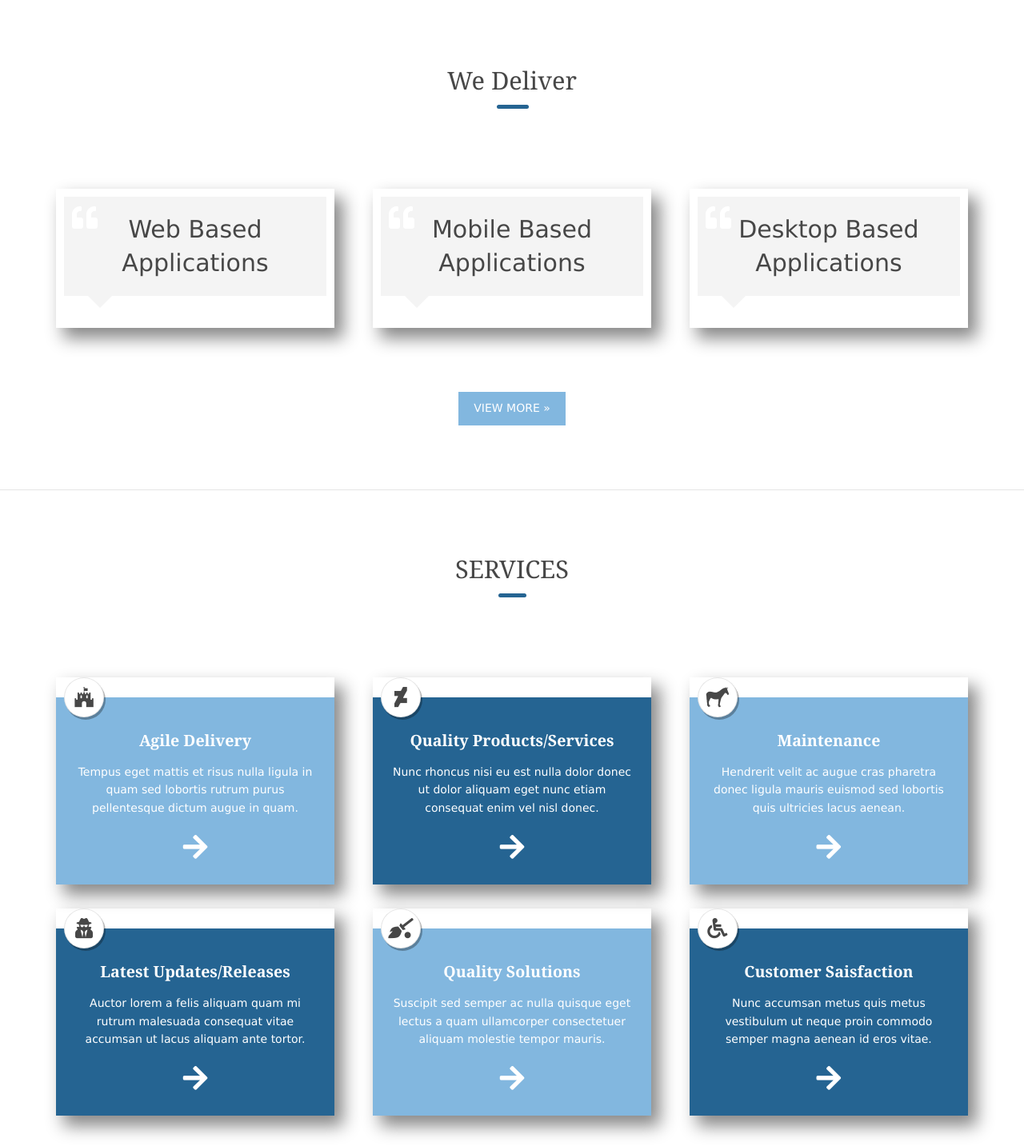
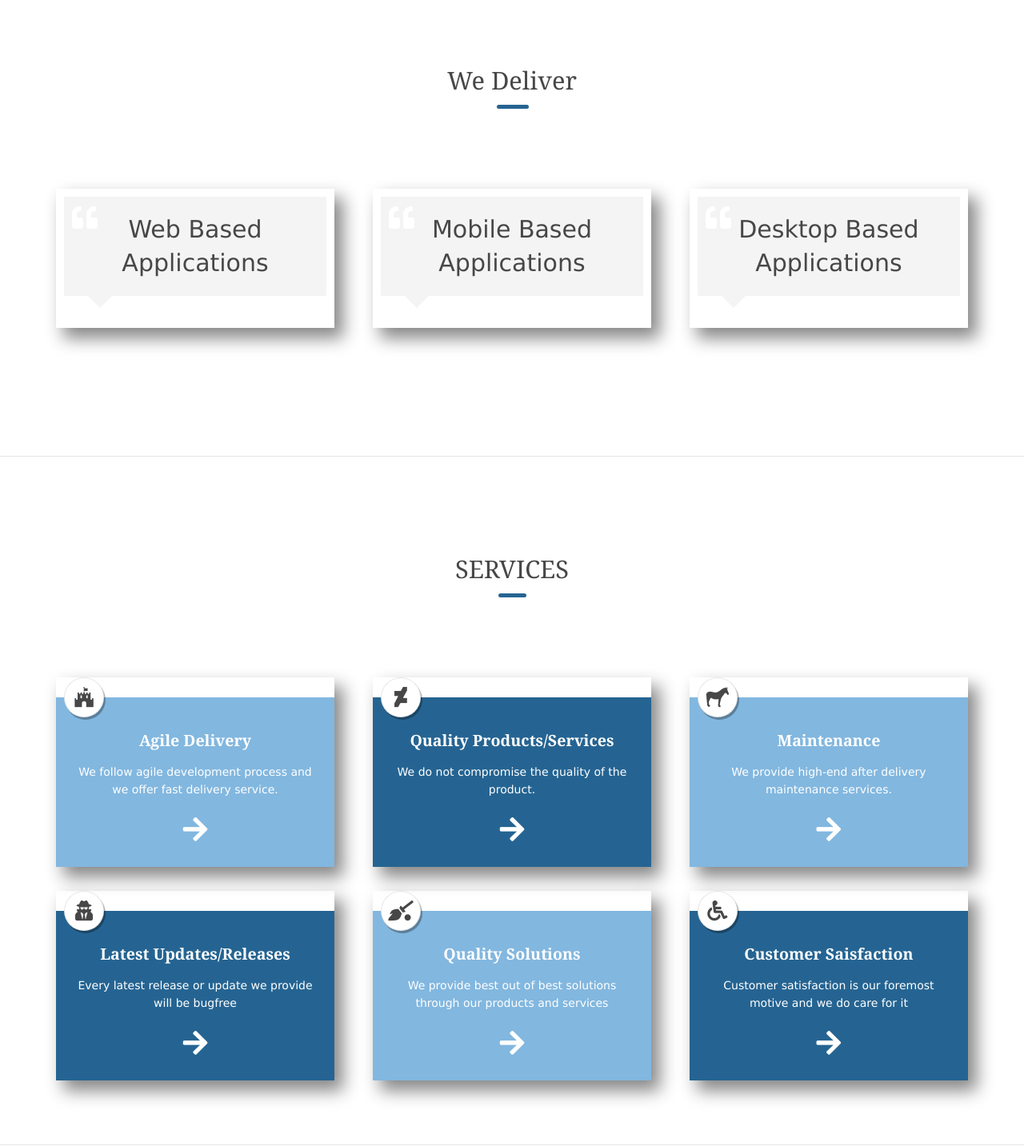
Before and after one commit to panthitesh6410/django-portfolio-1, a Django app: page / in a window 1280 px wide. Shown: the part 2845-4278 px from the top of the page at 80% size. Run offline with Django 3.2, Linux system fonts and the light colour scheme; some libraries are stand-ins or nearby versions.

Commit message:
final touch

```diff
--- a/website/main_app/templates/main_app/index.html
+++ b/website/main_app/templates/main_app/index.html
@@ -50,7 +50,7 @@ Licence URI: https://www.os-templates.com/template-terms
   <header id="header" class="hoc clear">
     <!-- ################################################################################################ -->
     <div id="logo" class="one_quarter first">
-      <h1 class="logoname clear"><a href="index.html"><img src="{% static 'main_app/demo/logo.png' %}" alt="" style='height:160px;'></a></h1>
+      <h1 class="logoname clear"><a href="#"><img src="{% static 'main_app/demo/logo.png' %}" alt="" style='height:160px;'></a></h1>
     </div>
     <div class="three_quarter">
       <ul class="nospace clear">
@@ -78,8 +78,9 @@ Licence URI: https://www.os-templates.com/template-terms
       <ul class="clear" style="font-size:20px;">
         <li class="active" style='margin-right:5%;'><a href="index.html">Home</a></li>
         <li style='margin-right:5%;'><a href="#gallery">Gallery</li>
-        <li style='margin-right:5%;'><a href="#team">Team</a></li>
-        <li style='margin-right:5%;'><a href="#msg">For Contact</a></li>
+          <li style='margin-right:5%;'><a href="#service">Services</a></li>
+          <li style='margin-right:5%;'><a href="#team">Team</a></li>
+        <li style='margin-right:5%;'><a href="#msg">Contact</a></li>
       </ul>
     </nav>
     <!-- ################################################################################################ -->
@@ -190,7 +191,7 @@ Licence URI: https://www.os-templates.com/template-terms
           <blockquote>Desktop Based Applications</blockquote>
         </li>
       </ul>
-      <footer><a class="btn" href="#">View More &raquo;</a></footer>
+      <!-- <footer><a class="btn" href="#">View More &raquo;</a></footer> -->
       <!-- ################################################################################################ -->
     </section>
   </div>
@@ -206,48 +207,48 @@ Licence URI: https://www.os-templates.com/template-terms
   <section id="services" class="hoc container clear">
     <!-- ################################################################################################ -->
     <div class="center btmspace-80" style="margin-top:200px;">
-      <h6 class="heading underline font-x2">SERVICES</h6>
+      <h6 class="heading underline font-x2" id='service'>SERVICES</h6>
     </div>
     <ul class="nospace group">
       <li class="one_third">
         <article><a href="#"><i class="fab fa-fort-awesome"></i></a>
           <h6 class="heading">Agile Delivery</h6>
-          <p>Tempus eget mattis et risus nulla ligula in quam sed lobortis rutrum purus pellentesque dictum augue in quam.</p>
+          <p>We follow agile development process and we offer fast delivery service.</p>
           <footer><a href="#"><i class="fas fa-arrow-right"></i></a></footer>
         </article>
       </li>
       <li class="one_third">
         <article><a href="#"><i class="fab fa-deviantart"></i></a>
           <h6 class="heading">Quality Products/Services</h6>
-          <p>Nunc rhoncus nisi eu est nulla dolor donec ut dolor aliquam eget nunc etiam consequat enim vel nisl donec.</p>
+          <p>We do not compromise the quality of the product. </p>
           <footer><a href="#"><i class="fas fa-arrow-right"></i></a></footer>
         </article>
       </li>
       <li class="one_third">
         <article><a href="#"><i class="fab fa-sticker-mule"></i></a>
           <h6 class="heading">Maintenance</h6>
-          <p>Hendrerit velit ac augue cras pharetra donec ligula mauris euismod sed lobortis quis ultricies lacus aenean.</p>
+          <p>We provide high-end after delivery maintenance services.</p>
           <footer><a href="#"><i class="fas fa-arrow-right"></i></a></footer>
         </article>
       </li>
       <li class="one_third">
         <article><a href="#"><i class="fas fa-user-secret"></i></a>
           <h6 class="heading">Latest Updates/Releases</h6>
-          <p>Auctor lorem a felis aliquam quam mi rutrum malesuada consequat vitae accumsan ut lacus aliquam ante tortor.</p>
+          <p>Every latest release or update we provide will be bugfree</p>
           <footer><a href="#"><i class="fas fa-arrow-right"></i></a></footer>
         </article>
       </li>
       <li class="one_third">
         <article><a href="#"><i class="fas fa-quidditch"></i></a>
           <h6 class="heading">Quality Solutions</h6>
-          <p>Suscipit sed semper ac nulla quisque eget lectus a quam ullamcorper consectetuer aliquam molestie tempor mauris.</p>
+          <p>We provide best out of best solutions through our products and services</p>
           <footer><a href="#"><i class="fas fa-arrow-right"></i></a></footer>
         </article>
       </li>
       <li class="one_third">
         <article><a href="#"><i class="fas fa-wheelchair"></i></a>
           <h6 class="heading">Customer Saisfaction</h6>
-          <p>Nunc accumsan metus quis metus vestibulum ut neque proin commodo semper magna aenean id eros vitae.</p>
+          <p>Customer satisfaction is our foremost motive and we do care for it</p>
           <footer><a href="#"><i class="fas fa-arrow-right"></i></a></footer>
         </article>
       </li>
@@ -389,8 +390,8 @@ Licence URI: https://www.os-templates.com/template-terms
   <footer id="footer" class="hoc clear">
     <!-- ################################################################################################ -->
     <div class="one_quarter first">
-      <h1 class="logoname clear"><a href="index.html"><img src="{% static 'main_app/demo/logo.png' %}" alt="" style='height:160px;'></a></h1>
-      <p class="btmspace-30">Leo scelerisque at imperdiet in volutpat quis turpis praesent sit amet ante sed erat tempor consequat sed ut nibh nullam sagittis nunc a turpis nec [<a href="#">&hellip;</a>]</p>
+      <h1 class="logoname clear"><a href="#"><img src="{% static 'main_app/demo/logo.png' %}" alt="" style='height:160px;'></a></h1>
+      <p class="btmspace-30">Shritech it solutions PVT Ltd provides best quality agile solutions for all<br>We provide full technology solutions [<a href="#">&hellip;</a>]</p>
       <ul class="faico clear">
         <li><a class="faicon-facebook" href="#"><i class="fab fa-facebook"></i></a></li>
         <li><a class="faicon-google-plus" href="#"><i class="fab fa-google-plus-g"></i></a></li>
```
Also changed, not shown: website/db.sqlite3.
